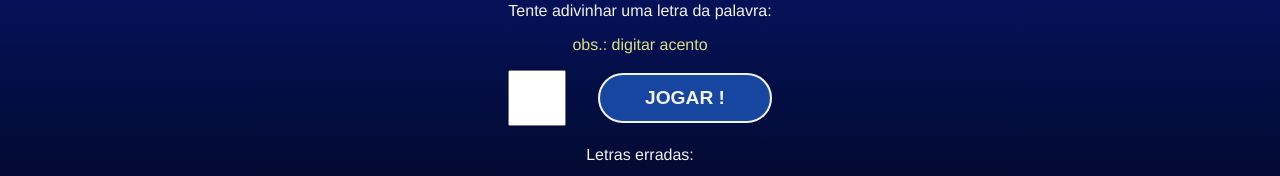
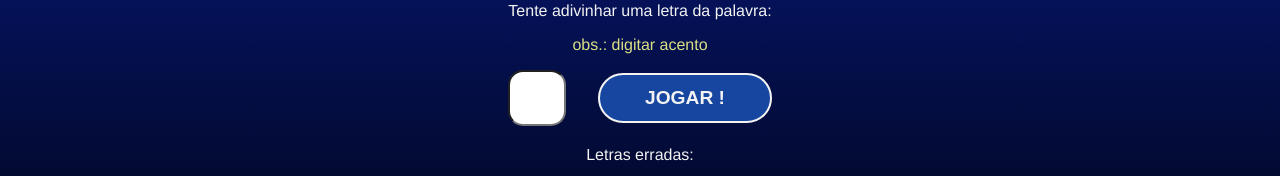
Before and after one commit to evandrodias11/secret-world-reactjs, a React (Vite) app: page / in a window 1280 px wide. Both pictures are taken after a click on the button "COMEÇAR O JOGO". Shown: the part 397-573 px from the top of the page. Built offline with nearby package versions, Linux system fonts and the light colour scheme.

Commit message:
add border radius

```diff
--- a/src/components/Game.css
+++ b/src/components/Game.css
@@ -48,6 +48,7 @@
   font-size: 2em;
   text-align: center;
   margin-right: 1em;
+  border-radius: 15px;
 }
 
 .observation {
```
